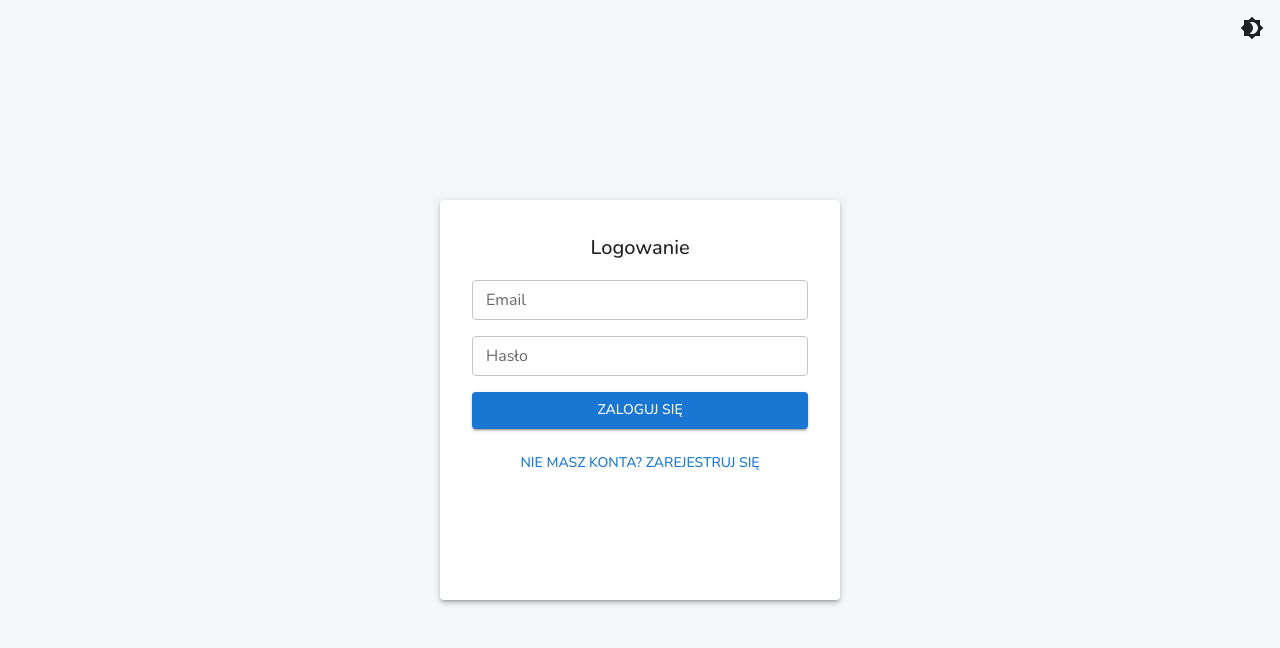
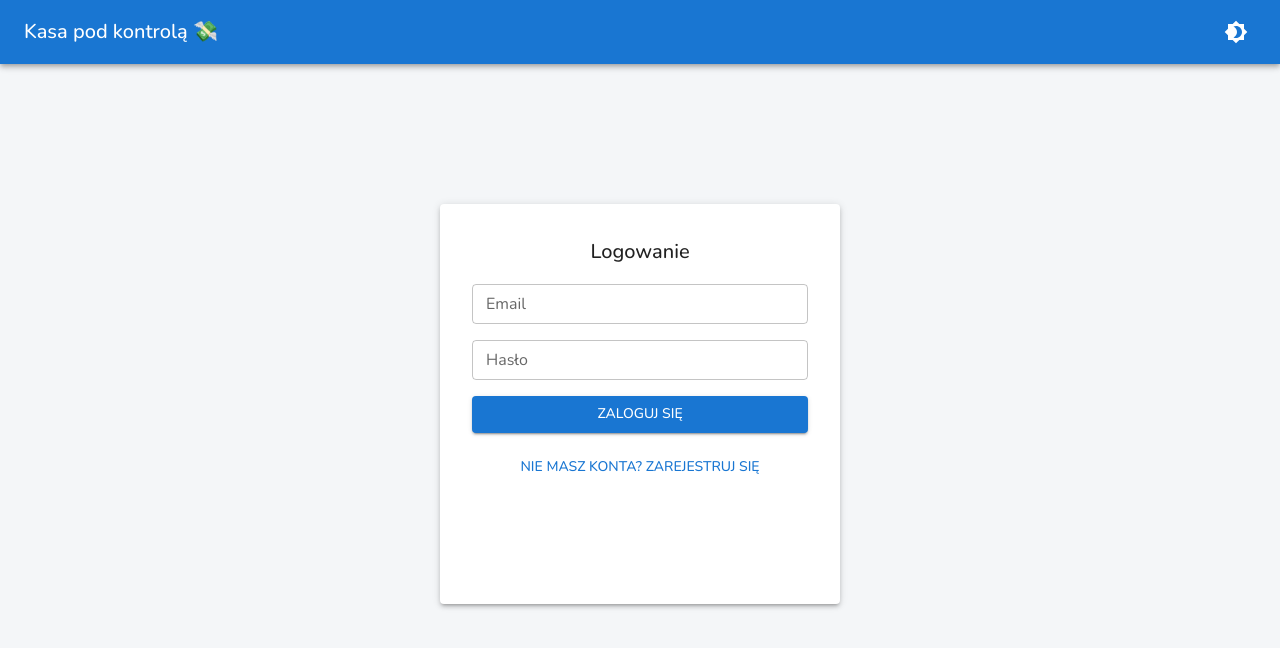
Before and after one commit to slawomirdev/PurchasePlanner, a React (Vite) app in the folder Frontend/: page / in a window 1280 px wide. Shown: the top 648 px of the page. Built offline with nearby package versions, Linux system fonts and the light colour scheme.

Commit message:
add logout

```diff
--- a/Frontend/src/App.tsx
+++ b/Frontend/src/App.tsx
@@ -4,12 +4,36 @@ import Home from './pages/Home';
 import ShoppingList from './pages/ShoppingList';
 import NotFound from './pages/NotFound';
 import { ColorModeProvider } from './contexts/colorModeContext';
+import ThemeToggle from './components/ThemeToggle/ThemeToggle';
+import { AppBar, Toolbar, Button, Typography } from '@mui/material';
+import { useCookies } from 'react-cookie';
 
 export const App = () => {
+  const [cookies, _, removeCookie] = useCookies(['AuthToken']);
+  const authToken = cookies.AuthToken;
+
+  const logOut = () => {
+    removeCookie('AuthToken', { path: '/' });
+    window.location.reload();
+  };
+
   return (
     <ColorModeProvider>
       <BrowserRouter>
         <CssBaseline />
+        <AppBar position="static">
+          <Toolbar>
+            <Typography variant="h6" component="div" flexGrow={1}>
+              Kasa pod kontrolą 💸
+            </Typography>
+            <ThemeToggle />
+            {authToken && (
+              <Button onClick={logOut} color="inherit">
+                Wyloguj
+              </Button>
+            )}
+          </Toolbar>
+        </AppBar>
         <Routes>
           <Route path="/" element={<Home />} />
           <Route path="*" element={<NotFound />} />
--- a/Frontend/src/components/Auth/Auth.styles.tsx
+++ b/Frontend/src/components/Auth/Auth.styles.tsx
@@ -6,7 +6,7 @@ export const AuthContainer = styled(Box)({
   flexDirection: 'column',
   alignItems: 'center',
   justifyContent: 'center',
-  height: '100vh',
+  height: '85vh',
 });
 
 export const AuthForm = styled('form')({
--- a/Frontend/src/components/Auth/Auth.tsx
+++ b/Frontend/src/components/Auth/Auth.tsx
@@ -67,6 +67,9 @@ const Auth = () => {
             maxWidth: '100%',
             width: '100%',
             boxShadow: isSmallScreen ? 'none' : theme.shadows[3],
+            backgroundColor: isSmallScreen
+              ? theme.palette.background.default
+              : '',
           }}
           elevation={isSmallScreen ? 0 : 3}
         >
--- a/Frontend/src/components/ExpenseSummary/ExpenseSummary.tsx
+++ b/Frontend/src/components/ExpenseSummary/ExpenseSummary.tsx
@@ -51,8 +51,8 @@ const ExpenseSummary = ({ lists }: any) => {
     'Grudzień',
   ];
 
-  const uniqueYears = Array.from(new Set(summary.map(item => item.year)));
-  const uniqueMonths = Array.from(new Set(summary.map(item => item.month)));
+  const uniqueYears = Array.from(new Set(summary.map((item) => item.year)));
+  const uniqueMonths = Array.from(new Set(summary.map((item) => item.month)));
 
   return (
     <Box
--- a/Frontend/src/components/ThemeToggle/ThemeToggle.tsx
+++ b/Frontend/src/components/ThemeToggle/ThemeToggle.tsx
@@ -9,17 +9,7 @@ const ThemeToggle: React.FC = () => {
   const colorMode = React.useContext(ColorModeContext);
 
   return (
-    <IconButton
-      onClick={colorMode.toggleColorMode}
-      color="inherit"
-      sx={{
-        p: 1,
-        m: 1,
-        position: 'fixed',
-        right: 0,
-        top: 0,
-      }}
-    >
+    <IconButton onClick={colorMode.toggleColorMode} color="inherit">
       {theme.palette.mode === 'dark' ? (
         <Brightness7Icon />
       ) : (
--- a/Frontend/src/containers/Dashboard.tsx
+++ b/Frontend/src/containers/Dashboard.tsx
@@ -95,6 +95,7 @@ const Dashboard = () => {
             variant="outlined"
             size="small"
             fullWidth
+            inputProps={{ maxLength: 30 }}
           />
         </Grid>
         <Grid item xs={12} sm={4} md={3}>
--- a/Frontend/src/pages/Home.tsx
+++ b/Frontend/src/pages/Home.tsx
@@ -1,8 +1,7 @@
 import React from 'react';
-import ShoppingList from '../containers/Dashboard';
+import Dashboard from '../containers/Dashboard';
 import { useCookies } from 'react-cookie';
 import Auth from '../components/Auth/Auth';
-import ThemeToggle from '../components/ThemeToggle/ThemeToggle';
 
 const Home: React.FC = () => {
   const [cookies, setCookie, removeCookie] = useCookies(['AuthToken']);
@@ -11,8 +10,7 @@ const Home: React.FC = () => {
   return (
     <>
       {!authToken && <Auth />}
-      {authToken && <ShoppingList />}
-      <ThemeToggle />
+      {authToken && <Dashboard />}
     </>
   );
 };
--- a/Frontend/src/pages/NotFound.styles.tsx
+++ b/Frontend/src/pages/NotFound.styles.tsx
@@ -6,7 +6,7 @@ export const Container = styled('div')`
   flex-direction: column;
   justify-content: center;
   align-items: center;
-  height: 100vh;
+  height: 85vh;
   text-align: center;
   padding: 1rem;
 
--- a/Frontend/src/pages/ShoppingList.tsx
+++ b/Frontend/src/pages/ShoppingList.tsx
@@ -104,11 +104,16 @@ const ShoppingList: React.FC = () => {
         justifyContent="center"
         alignItems="center"
       >
-        <Grid item>
-          <IconButton onClick={handleGoBack}>
-            <ArrowBackIcon />
-          </IconButton>
-          <Typography variant="h4">{listName}</Typography>
+        <Grid item xs={12}>
+          <Box display="flex" alignItems="center" justifyContent="center">
+            <IconButton
+              onClick={handleGoBack}
+              sx={{ position: 'absolute', left: 0 }}
+            >
+              <ArrowBackIcon />
+            </IconButton>
+            <Typography variant="h4">{listName}</Typography>
+          </Box>
         </Grid>
         <Grid item>
           <TextField
@@ -118,6 +123,7 @@ const ShoppingList: React.FC = () => {
             variant="outlined"
             fullWidth
             size="small"
+            inputProps={{ maxLength: 30 }}
           />
         </Grid>
         <Grid item>
@@ -129,6 +135,7 @@ const ShoppingList: React.FC = () => {
             variant="outlined"
             fullWidth
             size="small"
+            inputProps={{ maxLength: 30 }}
           />
         </Grid>
         <Grid item>
```
Lines whose indentation alone changed are shown as unchanged.
